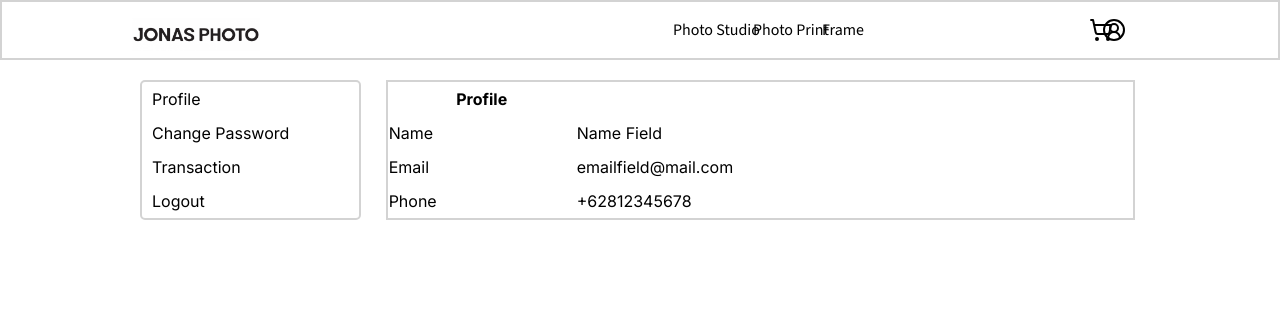
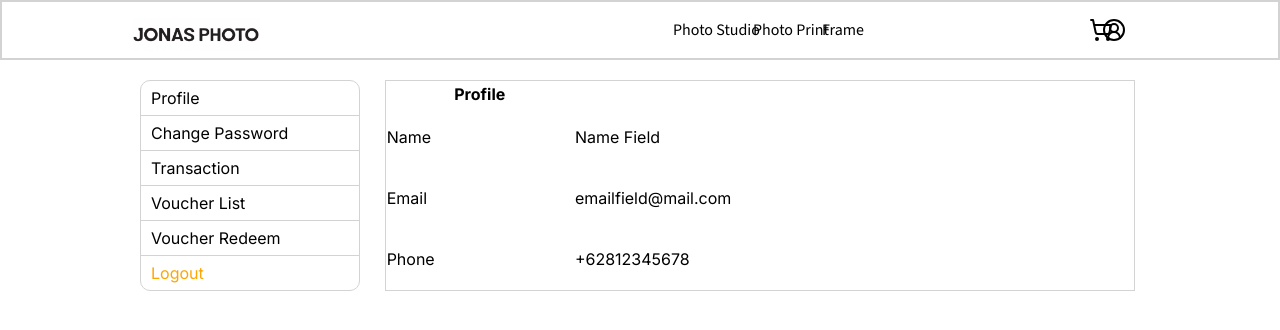
Before and after one commit to adriswara/next, a Next.js app: page / in a window 1280 px wide. Shown: the top 330 px of the page. Built offline with nearby package versions, Linux system fonts and the light colour scheme.

Commit message:
re arranged navbar for profile

```diff
--- a/src/app/page.tsx
+++ b/src/app/page.tsx
@@ -1,6 +1,7 @@
 import Image from "next/image";
 
 export default function Home() {
+  type logoutcolor = `rgb(${239},${77},${68})`
   const profileStyle = {
 
     display: "grid",
@@ -9,10 +10,15 @@ export default function Home() {
   }
 
   const navProfileCard = {
-    border: "2px solid lightGrey",
-    borderRadius: 5,
+    border: "1px solid lightGrey",
+    borderRadius: 10,
     marginLeft: 140,
     marginRight: 850
+  }
+  const navCardField = {
+    borderTop: "1px solid lightGrey",
+    paddingLeft: 0,
+    paddingRight: 0
   }
 
   const unselectedNavText = {
@@ -21,14 +27,23 @@ export default function Home() {
     paddingBottom: 5,
     paddingLeft: 10,
     paddingRight: "1 rem",
-    width :"100%"
+    width: "100%"
+  }
 
+  const logoutButton = {
+    color: "orange",
+    fontSize: "875 rem",
+    paddingTop: 5,
+    paddingBottom: 5,
+    paddingLeft: 10,
+    paddingRight: "1 rem",
+    width: "100%"
   }
 
   const profileCard = {
-    border: "2px solid lightGrey",
+    border: "0.1px solid lightGrey",
     borderRadius: 5,
-    marginLeft: -825  ,
+    marginLeft: -825,
     marginRight: 145
   }
 
@@ -37,16 +52,21 @@ export default function Home() {
       <div style={navProfileCard}>
         <ul>
           <li><a href=""><p style={unselectedNavText}>Profile</p></a></li>
-          <li><a href=""><p style={unselectedNavText}>Change Password</p></a></li>
-          <li><a href=""><p style={unselectedNavText}>Transaction</p></a></li>
-          <li><a href=""><p style={unselectedNavText}>Logout</p></a></li>
+          <li style={navCardField}><a href=""><p style={unselectedNavText}>Change Password</p></a></li>
+          <li style={navCardField}><a href=""><p style={unselectedNavText}>Transaction</p></a></li>
+          <li style={navCardField}><a href=""><p style={unselectedNavText}>Voucher List</p></a></li>
+          <li style={navCardField}><a href=""><p style={unselectedNavText}>Voucher Redeem</p></a></li>
+          <li style={navCardField}><a href=""><p style={logoutButton}>Logout</p></a></li>
         </ul>
       </div>
       <table style={profileCard}>
+        <thead>
           <tr>
-          <th><p>Profile</p></th>
-          <th></th>
+            <th colSpan={1}><p>Profile</p></th>
+
           </tr>
+        </thead>
+        <tbody>
           <tr>
             <td>Name</td>
             <td>Name Field</td>
@@ -59,6 +79,8 @@ export default function Home() {
             <td>Phone</td>
             <td>+62812345678</td>
           </tr>
+
+        </tbody>
       </table>
     </div>
   );
```
Lines whose indentation alone changed are shown as unchanged.
